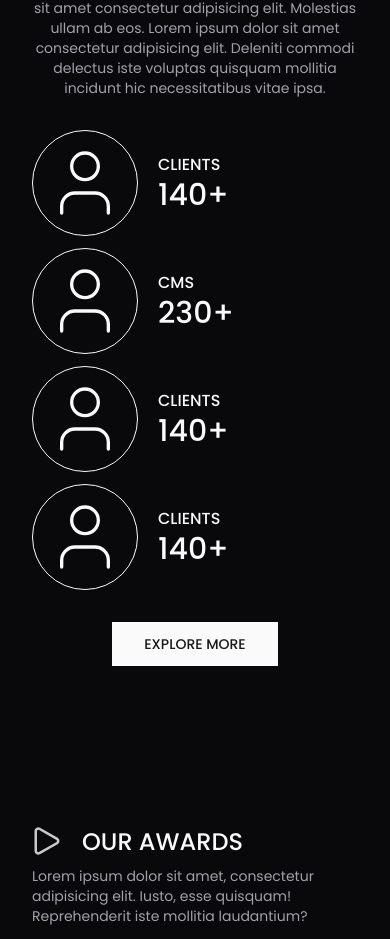
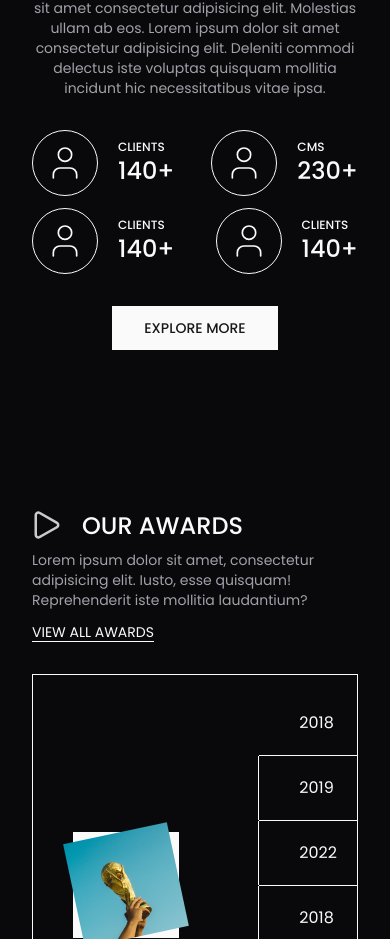
Before and after one commit to StepAsideLiL/effects, a Next.js app: page /home-pages/01 in a window 390 px wide. Shown: the part 4591-5530 px from the top of the page. Built offline with nearby package versions, Linux system fonts and the light colour scheme.

Commit message:
update: text and icon size on mobile

```diff
--- a/app/(home-page-design)/home-pages/01/page.tsx
+++ b/app/(home-page-design)/home-pages/01/page.tsx
@@ -83,22 +83,22 @@ export default function Page() {
     {
       title: "Clients",
       amount: "140",
-      icon: <User strokeWidth={1} className="size-20" />,
+      icon: <User strokeWidth={1} className="lg:size-20 size-10" />,
     },
     {
       title: "CMS",
       amount: "230",
-      icon: <User strokeWidth={1} className="size-20" />,
+      icon: <User strokeWidth={1} className="lg:size-20 size-10" />,
     },
     {
       title: "Clients",
       amount: "140",
-      icon: <User strokeWidth={1} className="size-20" />,
+      icon: <User strokeWidth={1} className="lg:size-20 size-10" />,
     },
     {
       title: "Clients",
       amount: "140",
-      icon: <User strokeWidth={1} className="size-20" />,
+      icon: <User strokeWidth={1} className="lg:size-20 size-10" />,
     },
   ];
 
@@ -386,8 +386,12 @@ export default function Page() {
                 {item.icon}
               </div>
               <div>
-                <h1 className="font-medium uppercase">{item.title}</h1>
-                <p className="text-3xl font-medium">{item.amount}+</p>
+                <h1 className="font-medium uppercase lg:text-base text-xs">
+                  {item.title}
+                </h1>
+                <p className="lg:text-3xl text-2xl font-medium">
+                  {item.amount}+
+                </p>
               </div>
             </div>
           ))}
```
